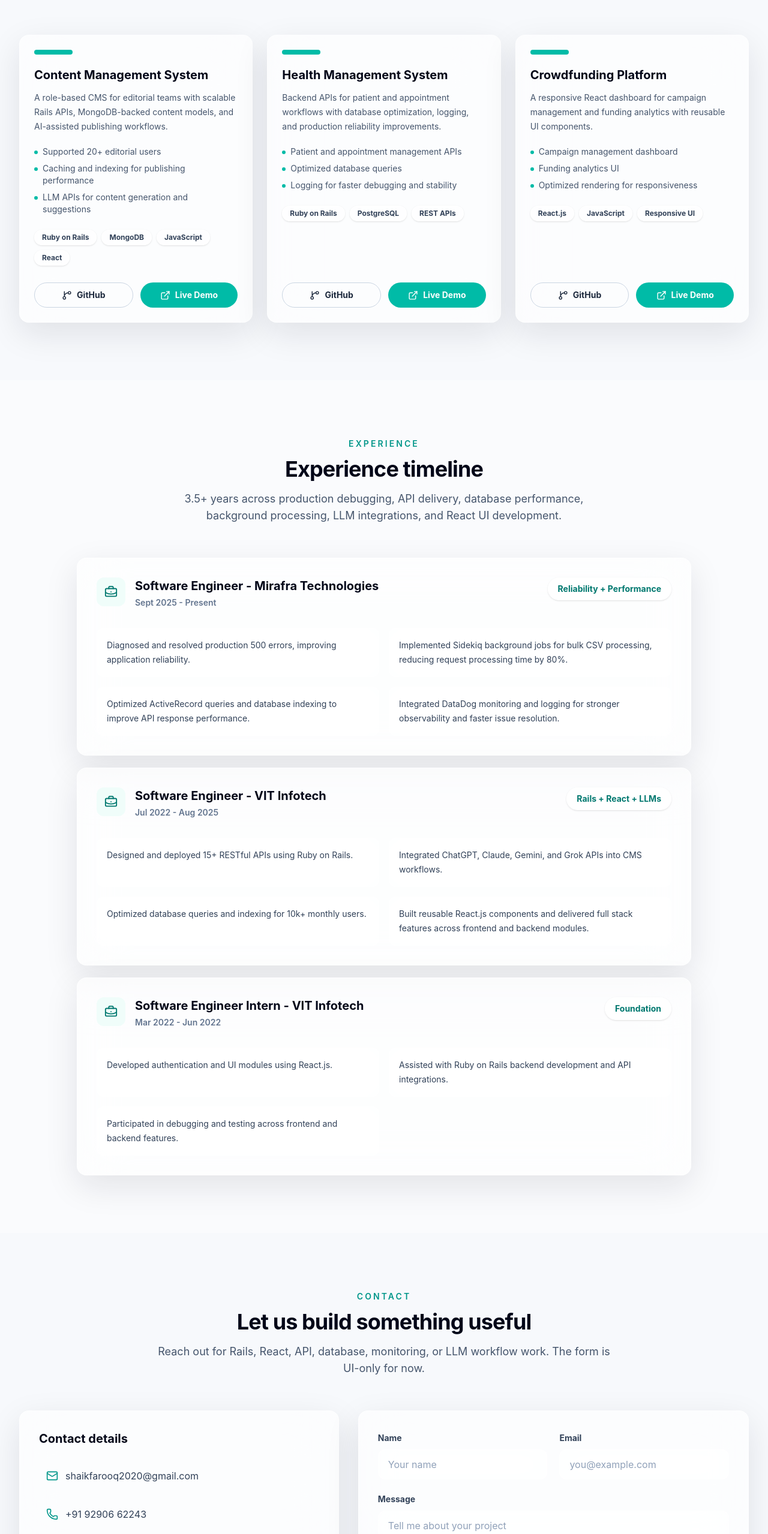
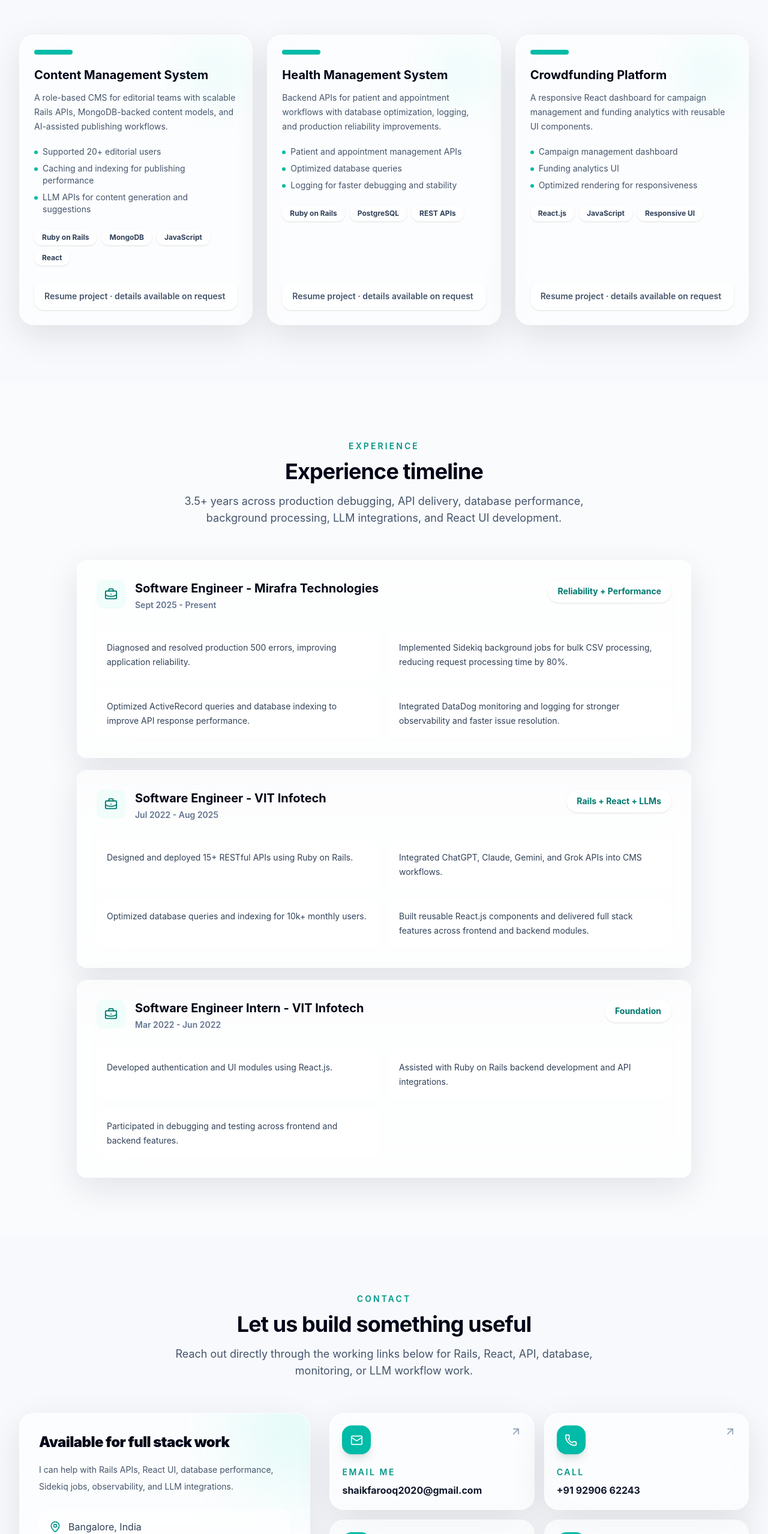
Before and after one commit to faru506/portfolio, a React (Vite) app: page / in a window 1280 px wide. Shown: the part 2699-5257 px from the top of the page at 60% size. Built offline with nearby package versions, Linux system fonts and the light colour scheme.

Commit message:
Remove dead actions and polish UI

```diff
--- a/src/components/ProjectCard.jsx
+++ b/src/components/ProjectCard.jsx
@@ -1,9 +1,8 @@
-import { ExternalLink, GitBranch } from 'lucide-react'
-
 function ProjectCard({ title, description, features, tech }) {
   return (
-    <article className="panel group flex h-full flex-col rounded-2xl p-6 hover:-translate-y-2 hover:border-teal-200 hover:shadow-[0_26px_70px_rgba(20,184,166,0.14)] dark:hover:border-teal-800 dark:hover:shadow-[0_26px_70px_rgba(45,212,191,0.10)]">
-      <div className="mb-5 h-2 w-16 rounded-full bg-teal-500 transition group-hover:w-24 dark:bg-teal-300" />
+    <article className="panel shine-card group relative flex h-full flex-col overflow-hidden rounded-3xl p-6 hover:-translate-y-2 hover:border-teal-200 hover:shadow-[0_26px_70px_rgba(20,184,166,0.14)] dark:hover:border-teal-800 dark:hover:shadow-[0_26px_70px_rgba(45,212,191,0.10)]">
+      <div className="absolute right-6 top-6 h-20 w-20 rounded-full bg-teal-300/15 blur-2xl transition duration-500 group-hover:scale-150 dark:bg-teal-300/10" />
+      <div className="relative mb-5 h-2 w-16 rounded-full bg-teal-500 transition group-hover:w-24 dark:bg-teal-300" />
       <h3 className="text-xl font-bold text-slate-950 dark:text-white">{title}</h3>
       <p className="mt-3 text-sm leading-6 text-slate-600 dark:text-slate-300">{description}</p>
       <ul className="mt-5 space-y-2 text-sm text-slate-600 dark:text-slate-300">
@@ -24,25 +23,10 @@ function ProjectCard({ title, description, features, tech }) {
           </span>
         ))}
       </div>
-      <div className="mt-auto flex flex-col gap-3 pt-7 sm:flex-row">
-        <a
-          href="https://github.com"
-          target="_blank"
-          rel="noreferrer"
-          className="focus-ring inline-flex flex-1 items-center justify-center gap-2 rounded-full border border-slate-300 px-4 py-2.5 text-sm font-bold text-slate-800 transition hover:border-teal-300 hover:text-teal-700 dark:border-slate-700 dark:text-slate-100 dark:hover:border-teal-500 dark:hover:text-teal-200"
-        >
-          <GitBranch size={17} />
-          GitHub
-        </a>
-        <a
-          href="https://example.com"
-          target="_blank"
-          rel="noreferrer"
-          className="focus-ring inline-flex flex-1 items-center justify-center gap-2 rounded-full bg-teal-500 px-4 py-2.5 text-sm font-bold text-white transition hover:bg-teal-600 dark:bg-teal-400 dark:text-slate-950 dark:hover:bg-teal-300"
-        >
-          <ExternalLink size={17} />
-          Live Demo
-        </a>
+      <div className="mt-auto pt-7">
+        <div className="glass-pill rounded-2xl px-4 py-3 text-sm font-semibold text-slate-600 dark:text-slate-300">
+          Resume project · details available on request
+        </div>
       </div>
     </article>
   )
--- a/src/index.css
+++ b/src/index.css
@@ -55,6 +55,28 @@ body {
   .glass-pill {
     @apply border border-white/55 bg-white/55 backdrop-blur-xl shadow-sm dark:border-white/10 dark:bg-white/5;
   }
+
+  .shine-card::before {
+    background: linear-gradient(
+      120deg,
+      transparent 0%,
+      rgba(255, 255, 255, 0.24) 42%,
+      transparent 68%
+    );
+    content: "";
+    height: 160%;
+    left: -110%;
+    pointer-events: none;
+    position: absolute;
+    top: -30%;
+    transform: rotate(12deg);
+    transition: left 700ms ease;
+    width: 46%;
+  }
+
+  .shine-card:hover::before {
+    left: 120%;
+  }
 }
 
 @keyframes float-card {
--- a/src/sections/Contact.jsx
+++ b/src/sections/Contact.jsx
@@ -1,6 +1,33 @@
-import { BriefcaseBusiness, GitBranch, Mail, MapPin, Phone } from 'lucide-react'
+import { ArrowUpRight, BriefcaseBusiness, GitBranch, Mail, MapPin, Phone } from 'lucide-react'
 import SectionHeader from '../components/SectionHeader'
 import SocialLink from '../components/SocialLink'
+
+const contactActions = [
+  {
+    label: 'Email me',
+    value: 'shaikfarooq2020@gmail.com',
+    href: 'mailto:shaikfarooq2020@gmail.com?subject=Portfolio%20Enquiry&body=Hi%20Farooq%2C%0A%0AI%20saw%20your%20portfolio%20and%20wanted%20to%20connect.',
+    icon: Mail,
+  },
+  {
+    label: 'Call',
+    value: '+91 92906 62243',
+    href: 'tel:+919290662243',
+    icon: Phone,
+  },
+  {
+    label: 'GitHub',
+    value: 'github.com/faru506',
+    href: 'https://github.com/faru506',
+    icon: GitBranch,
+  },
+  {
+    label: 'LinkedIn',
+    value: 'linkedin.com/in/faru506',
+    href: 'https://linkedin.com/in/faru506',
+    icon: BriefcaseBusiness,
+  },
+]
 
 function Contact() {
   return (
@@ -9,92 +36,57 @@ function Contact() {
         <SectionHeader
           eyebrow="Contact"
           title="Let us build something useful"
-          description="Reach out for Rails, React, API, database, monitoring, or LLM workflow work. The form is UI-only for now."
+          description="Reach out directly through the working links below for Rails, React, API, database, monitoring, or LLM workflow work."
         />
 
-        <div className="grid gap-8 lg:grid-cols-[0.9fr_1.1fr]">
-          <div className="panel rounded-2xl p-6 sm:p-8">
-            <h3 className="text-xl font-bold text-slate-950 dark:text-white">Contact details</h3>
-            <div className="mt-6 space-y-4">
-              <a
-                href="mailto:shaikfarooq2020@gmail.com"
-                className="focus-ring flex items-center gap-3 rounded-xl p-3 text-slate-700 transition hover:bg-slate-100 dark:text-slate-200 dark:hover:bg-slate-900"
-              >
-                <Mail className="text-teal-600 dark:text-teal-300" size={20} />
-                shaikfarooq2020@gmail.com
-              </a>
-              <a
-                href="tel:+919290662243"
-                className="focus-ring flex items-center gap-3 rounded-xl p-3 text-slate-700 transition hover:bg-slate-100 dark:text-slate-200 dark:hover:bg-slate-900"
-              >
-                <Phone className="text-teal-600 dark:text-teal-300" size={20} />
-                +91 92906 62243
-              </a>
-              <div className="flex items-center gap-3 rounded-xl p-3 text-slate-700 dark:text-slate-200">
-                <MapPin className="text-teal-600 dark:text-teal-300" size={20} />
-                Bangalore, India
-              </div>
-              <a
-                href="https://github.com/faru506"
-                target="_blank"
-                rel="noreferrer"
-                className="focus-ring flex items-center gap-3 rounded-xl p-3 text-slate-700 transition hover:bg-slate-100 dark:text-slate-200 dark:hover:bg-slate-900"
-              >
-                <GitBranch className="text-teal-600 dark:text-teal-300" size={20} />
-                github.com/faru506
-              </a>
-              <a
-                href="https://linkedin.com/in/faru506"
-                target="_blank"
-                rel="noreferrer"
-                className="focus-ring flex items-center gap-3 rounded-xl p-3 text-slate-700 transition hover:bg-slate-100 dark:text-slate-200 dark:hover:bg-slate-900"
-              >
-                <BriefcaseBusiness className="text-teal-600 dark:text-teal-300" size={20} />
-                linkedin.com/in/faru506
-              </a>
+        <div className="grid gap-8 lg:grid-cols-[0.82fr_1.18fr]">
+          <div className="panel shine-card relative overflow-hidden rounded-3xl p-6 sm:p-8">
+            <div className="absolute -right-12 -top-12 h-40 w-40 rounded-full bg-teal-300/20 blur-3xl dark:bg-teal-300/10" />
+            <h3 className="relative text-2xl font-black tracking-tight text-slate-950 dark:text-white">
+              Available for full stack work
+            </h3>
+            <p className="relative mt-4 text-sm leading-7 text-slate-600 dark:text-slate-300">
+              I can help with Rails APIs, React UI, database performance, Sidekiq jobs,
+              observability, and LLM integrations.
+            </p>
+            <div className="relative mt-6 flex items-center gap-3 rounded-2xl border border-white/55 bg-white/42 p-4 text-slate-700 backdrop-blur-xl dark:border-white/10 dark:bg-white/5 dark:text-slate-200">
+              <MapPin className="text-teal-600 dark:text-teal-300" size={20} />
+              Bangalore, India
             </div>
-
-            <div className="mt-7 flex gap-3">
+            <div className="relative mt-7 flex gap-3">
               <SocialLink href="https://github.com/faru506" icon={GitBranch} label="GitHub" />
               <SocialLink href="https://linkedin.com/in/faru506" icon={BriefcaseBusiness} label="LinkedIn" />
               <SocialLink href="mailto:shaikfarooq2020@gmail.com" icon={Mail} label="Email" />
             </div>
           </div>
 
-          <form className="panel rounded-2xl p-6 sm:p-8">
-            <div className="grid gap-5 sm:grid-cols-2">
-              <label className="block">
-                <span className="text-sm font-bold text-slate-700 dark:text-slate-200">Name</span>
-                <input
-                  type="text"
-                  placeholder="Your name"
-                  className="focus-ring mt-2 w-full rounded-xl border border-white/55 bg-white/55 px-4 py-3 text-slate-900 backdrop-blur-xl transition placeholder:text-slate-400 dark:border-white/10 dark:bg-white/5 dark:text-white"
-                />
-              </label>
-              <label className="block">
-                <span className="text-sm font-bold text-slate-700 dark:text-slate-200">Email</span>
-                <input
-                  type="email"
-                  placeholder="you@example.com"
-                  className="focus-ring mt-2 w-full rounded-xl border border-white/55 bg-white/55 px-4 py-3 text-slate-900 backdrop-blur-xl transition placeholder:text-slate-400 dark:border-white/10 dark:bg-white/5 dark:text-white"
-                />
-              </label>
-            </div>
-            <label className="mt-5 block">
-              <span className="text-sm font-bold text-slate-700 dark:text-slate-200">Message</span>
-              <textarea
-                rows="6"
-                placeholder="Tell me about your project"
-                className="focus-ring mt-2 w-full resize-none rounded-xl border border-white/55 bg-white/55 px-4 py-3 text-slate-900 backdrop-blur-xl transition placeholder:text-slate-400 dark:border-white/10 dark:bg-white/5 dark:text-white"
-              />
-            </label>
-            <button
-              type="button"
-              className="focus-ring mt-6 inline-flex w-full items-center justify-center rounded-full bg-teal-500 px-6 py-3 text-sm font-bold text-white transition hover:bg-teal-600 sm:w-auto dark:bg-teal-400 dark:text-slate-950 dark:hover:bg-teal-300"
-            >
-              Send Message
-            </button>
-          </form>
+          <div className="grid gap-4 sm:grid-cols-2">
+            {contactActions.map(({ label, value, href, icon: Icon }) => (
+              <a
+                key={label}
+                href={href}
+                target={href.startsWith('http') ? '_blank' : undefined}
+                rel={href.startsWith('http') ? 'noreferrer' : undefined}
+                className="panel shine-card group relative overflow-hidden rounded-3xl p-5 hover:-translate-y-2 hover:border-teal-200 hover:shadow-[0_26px_70px_rgba(20,184,166,0.14)] dark:hover:border-teal-800"
+              >
+                <div className="flex items-start justify-between gap-4">
+                  <div className="flex h-12 w-12 items-center justify-center rounded-2xl bg-teal-500 text-white shadow-lg shadow-teal-900/15 dark:bg-teal-300 dark:text-slate-950">
+                    <Icon size={21} />
+                  </div>
+                  <ArrowUpRight
+                    className="text-slate-400 transition group-hover:translate-x-1 group-hover:-translate-y-1 group-hover:text-teal-600 dark:group-hover:text-teal-300"
+                    size={20}
+                  />
+                </div>
+                <p className="mt-5 text-sm font-semibold uppercase tracking-[0.18em] text-teal-600 dark:text-teal-300">
+                  {label}
+                </p>
+                <p className="mt-2 break-words text-base font-bold text-slate-900 dark:text-white">
+                  {value}
+                </p>
+              </a>
+            ))}
+          </div>
         </div>
       </div>
     </section>
```
